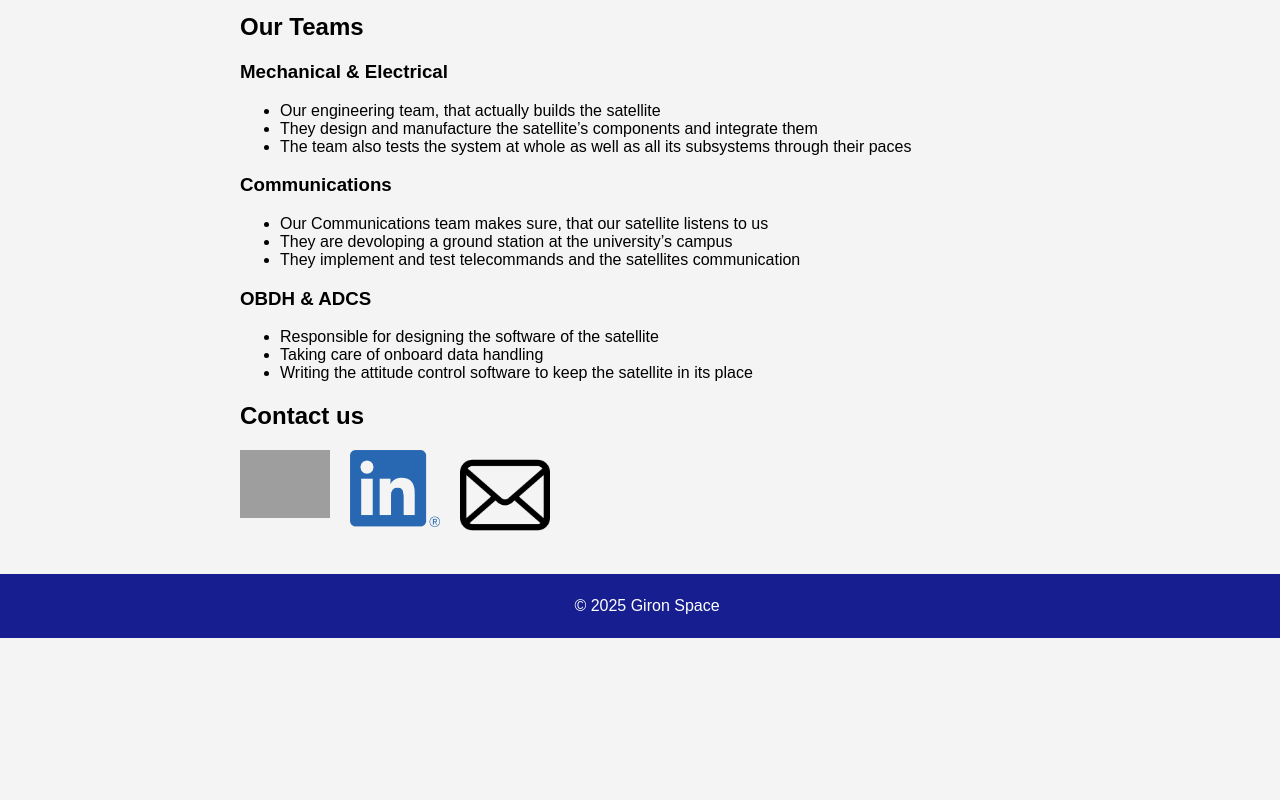
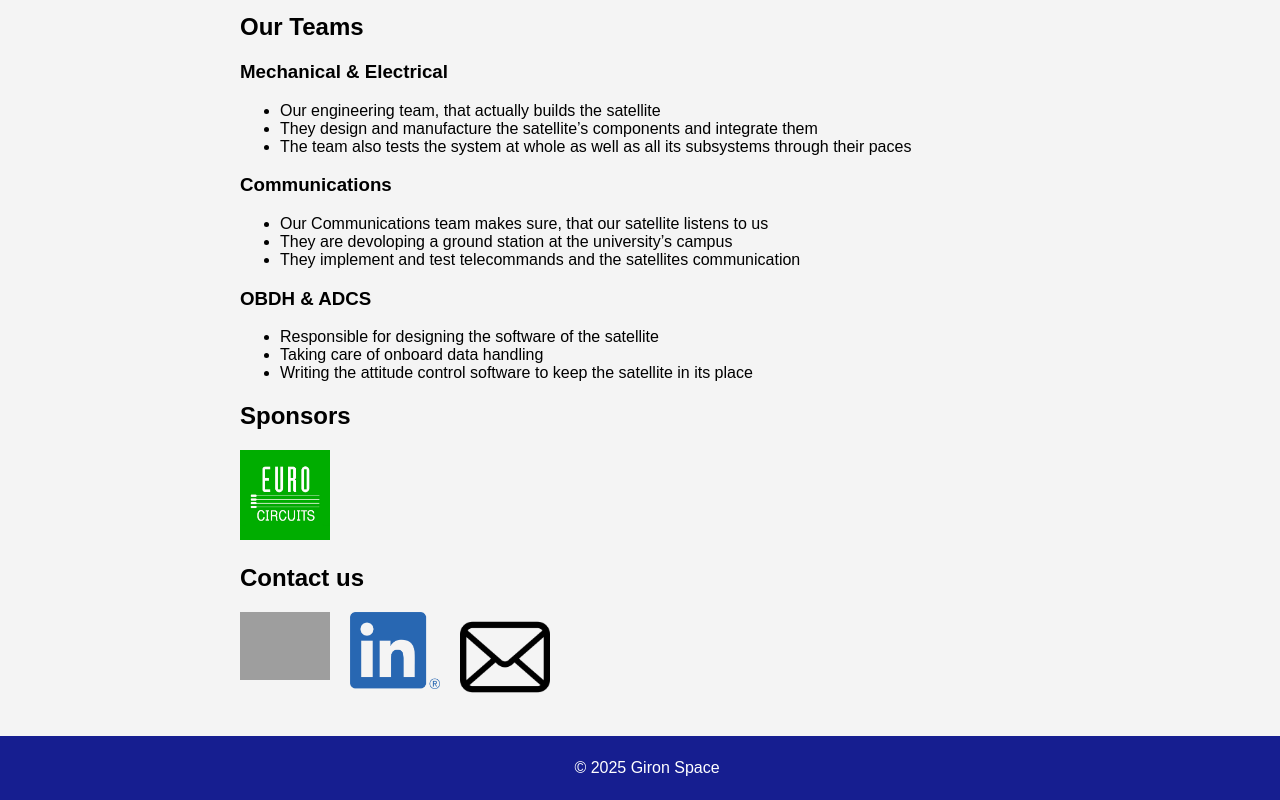
Before and after one commit to gironspace/gironspace, a plain HTML site: page APTAS.html in a window 1280 px wide. Shown: the part 2520-3320 px from the top of the page. Before the commit the page ends 3158 px from the top, so only its background shows below. Drawn offline with Linux system fonts and the light colour scheme; grey boxes are pictures that could not be loaded.

Commit message:
Add eurocircuits sponsor to APTAS page

```diff
--- a/APTAS.html
+++ b/APTAS.html
@@ -147,7 +147,16 @@
         </section>
 
         <section class="content">
+          <h2>Sponsors</h2>
+          <section class="logos-section">
+            <a href="https://www.eurocircuits.com/">
+              <img src="images/eurocircuits.png" class="logo"/>
+            </a>
+          </section>
+        </section>
+        <section class="content">
             <h2>Contact us</h2>
+
             <section class="logos-section">
                 <a href="https://www.instagram.com/project_aptas?utm_source=ig_web_button_share_sheet&igsh=ZDNlZDc0MzIxNw==" target="_blank">
                     <img src="images/ig.png" alt="IG" class="logo">
```
Also changed, not shown: images/eurocircuits.png (added).
